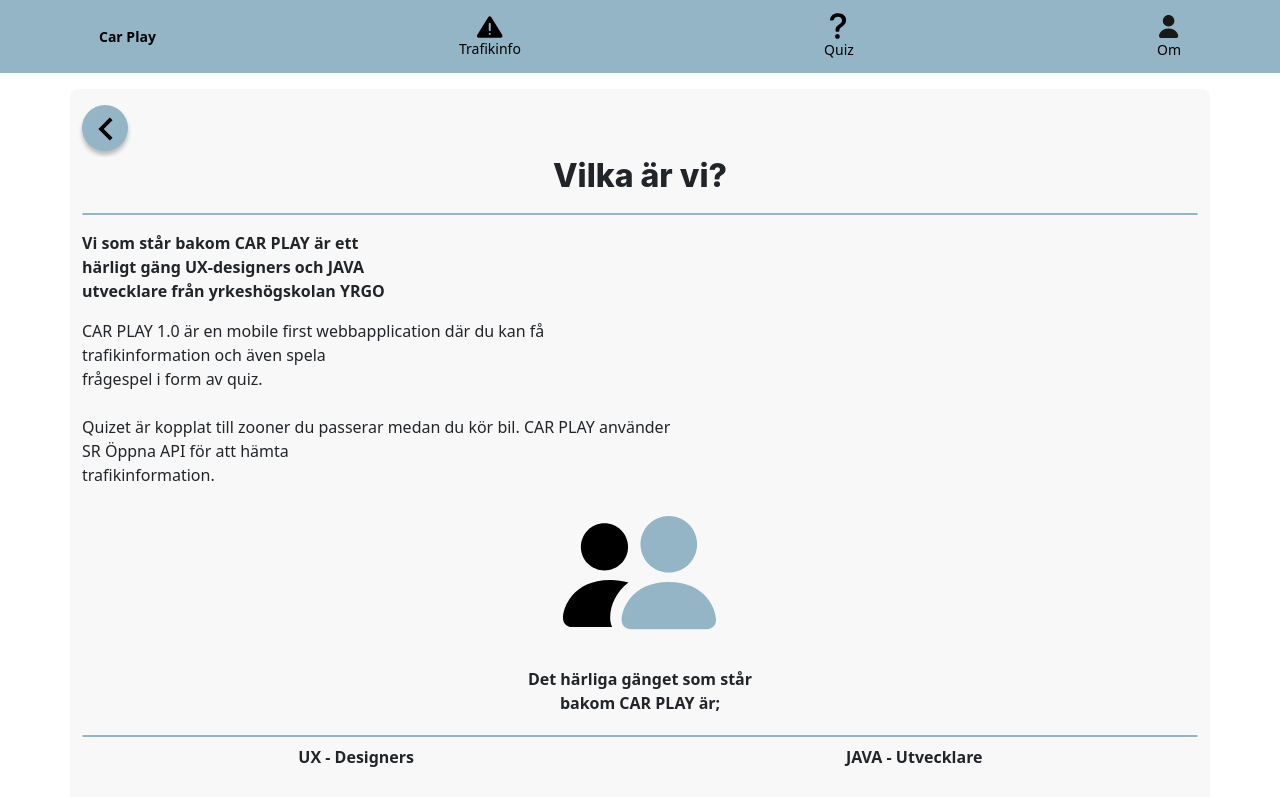
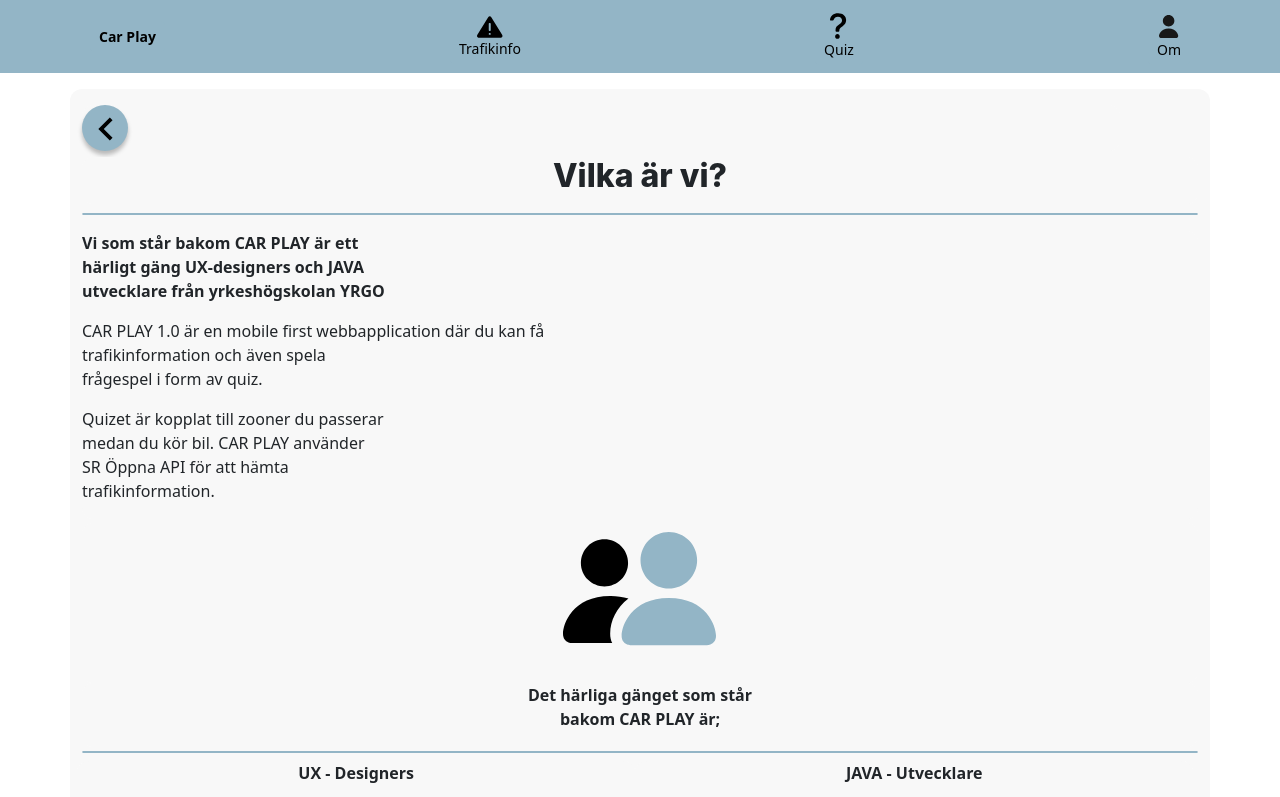
Before and after one commit to Marelw/Traffic, a Vue app: page /aboutview in a window 1280 px wide. Shown: the top 797 px of the page. Built offline with nearby package versions, Linux system fonts and the light colour scheme; what vue-timers would draw is missing.

Commit message:
Replaced br with p, and strong with b
Adjusted css

```diff
--- a/src/views/AboutView.vue
+++ b/src/views/AboutView.vue
@@ -18,12 +18,14 @@
                 härligt gäng UX-designers och JAVA<br />
                 utvecklare från yrkeshögskolan YRGO
             </p>
-
             <p>
                 CAR PLAY 1.0 är en mobile first webbapplication där du kan få<br />
                 trafikinformation och även spela<br />
-                frågespel i form av quiz.<br /><br />
-                Quizet är kopplat till zooner du passerar medan du kör bil. CAR PLAY använder<br />
+                frågespel i form av quiz.
+            </p>
+            <p>
+                Quizet är kopplat till zooner du passerar<br />
+                medan du kör bil. CAR PLAY använder<br />
                 SR Öppna API för att hämta<br />
                 trafikinformation.
             </p>
@@ -61,7 +63,7 @@
         <div class="devider" style="top: 3.5em"></div>
         <div class="project-members">
             <div class="column">
-                <strong>UX - Designers</strong><br />
+                <b>UX - Designers</b><br />
                 Jennifer<br />
                 Teodor<br />
                 Linnea<br />
@@ -71,7 +73,7 @@
                 Angelica
             </div>
             <div class="column">
-                <strong>JAVA - Utvecklare</strong><br />
+                <b>JAVA - Utvecklare</b><br />
                 Marcus<br />
                 Hamodi<br />
                 Oscar<br />
@@ -84,8 +86,8 @@
 
 <style scoped>
 div {
-    background: #f8f8f8;
-    border-radius: 0.5em;
+    background-color: #f8f8f8;
+    border-radius: 0.75em;
     display: flex;
     flex-direction: column;
     height: 100%;
@@ -115,6 +117,10 @@
         "Helvetica Neue", sans-serif;
     font-style: normal;
     font-weight: 800;
+}
+
+b {
+    font-weight: 700;
 }
 
 .devider {
```
